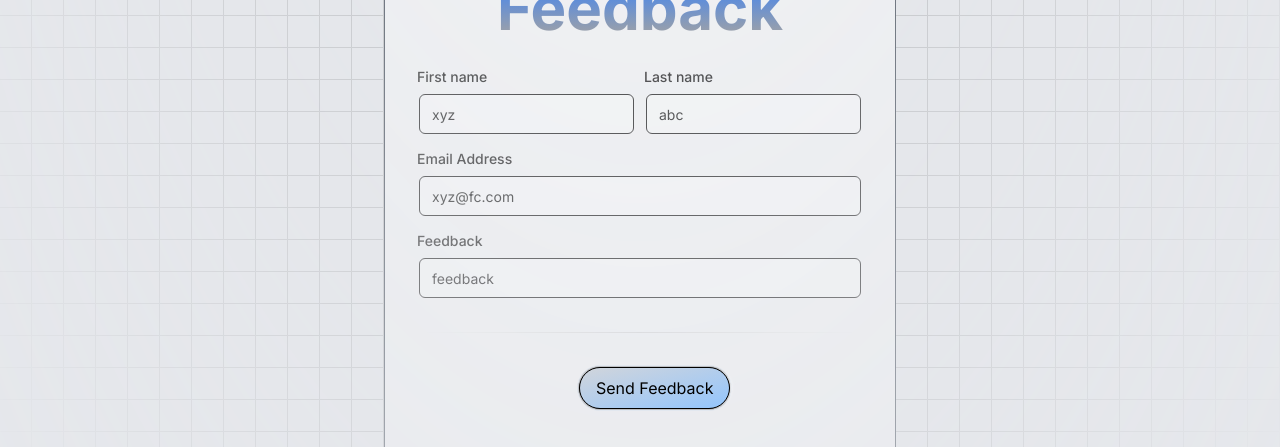
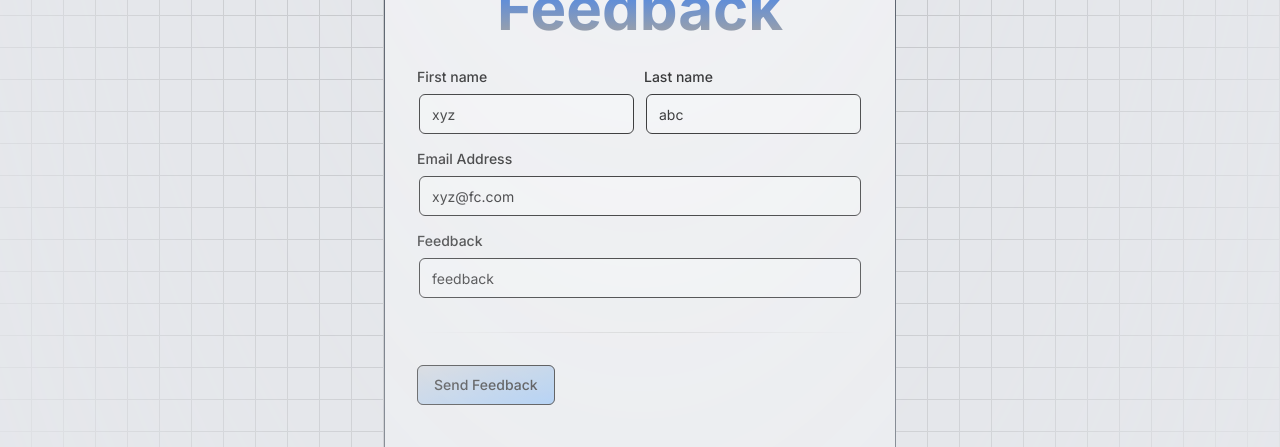
Before and after one commit to gourab8389/my-folio, a Next.js app: page / in a window 1280 px wide. Shown: the part 2353-2800 px from the top of the page. Built offline with nearby package versions, Linux system fonts and the light colour scheme.

Commit message:
formspree

```diff
--- a/app/components/Feedback.tsx
+++ b/app/components/Feedback.tsx
@@ -3,46 +3,37 @@ import React from "react";
 import { cn } from "@/lib/utils";
 import { Input } from "@/components/input";
 import { Label } from "@/components/label";
-import { HoverBorderGradient } from "@/components/hover-border-gradient";
+import { Button } from "@/components/ui/button";
 
 export function Feedback() {
-  const handleSubmit = (e: React.FormEvent<HTMLFormElement>) => {
-    e.preventDefault();
-    console.log("Form submitted");
-  };
-
   return (
-    <div id="feedback" className="max-w-lg w-full mx-10 rounded-none md:rounded-2xl p-8 md:p-8 shadow-input bg-gray-100 dark:bg-gray-950 mt-10 border border-gray-800">
+    <div id="feedback" className="max-w-lg w-full mx-10 sm:mx-4 rounded-none md:rounded-2xl p-4 sm:p-8 shadow-input bg-gray-100 dark:bg-gray-950 mt-10 border border-gray-800">
       <p className="text-3xl lg:text-6xl font-bold text-center relative z-20 bg-clip-text text-transparent bg-gradient-to-b from-blue-500 dark:from-blue-300 to-neutral-400">
         Feedback
       </p>
-      <form className="my-8" onSubmit={handleSubmit}>
+      <form action="https://formspree.io/f/xjkbkyeo" method="POST" className="my-8">
         <div className="flex flex-col md:flex-row space-y-2 md:space-y-0 md:space-x-2 mb-4">
           <LabelInputContainer>
             <Label htmlFor="firstname">First name</Label>
-            <Input id="firstname" placeholder="xyz" type="text" />
+            <Input id="firstname" placeholder="xyz" type="text" name="firstname" />
           </LabelInputContainer>
           <LabelInputContainer>
             <Label htmlFor="lastname">Last name</Label>
-            <Input id="lastname" placeholder="abc" type="text" />
+            <Input id="lastname" placeholder="abc" type="text" name="lastname" />
           </LabelInputContainer>
         </div>
         <LabelInputContainer className="mb-4">
           <Label htmlFor="email">Email Address</Label>
-          <Input id="email" placeholder="xyz@fc.com" type="email" />
+          <Input id="email" placeholder="xyz@fc.com" type="email" name="email" />
         </LabelInputContainer>
         <LabelInputContainer className="mb-4">
           <Label htmlFor="description">Feedback</Label>
-          <Input id="description" placeholder="feedback" type="text" />
+          <Input id="description" placeholder="feedback" type="text" name="description"/>
         </LabelInputContainer>
         <div className="bg-gradient-to-r from-transparent via-neutral-300 dark:via-neutral-700 to-transparent my-8 h-[1px] w-full" />
-        <HoverBorderGradient
-          containerClassName="rounded-full ml-40"
-          as="button"
-          className="bg-gradient-to-br from-gray-300 to-blue-300 border border-black text-black dark:text-white flex items-center space-x-2"
-        >
-          <span className='flex flex-row gap-1'>Send Feedback</span>
-        </HoverBorderGradient>
+        <Button type="submit" className="bg-gradient-to-br from-gray-300 to-blue-300 border border-black text-black dark:text-white flex items-center space-x-2">
+            Send Feedback
+        </Button>
       </form>
     </div>
   );
--- a/app/components/Footer.tsx
+++ b/app/components/Footer.tsx
@@ -1,8 +1,22 @@
+import Link from 'next/link'
 import React from 'react'
+import { FaFacebookF, FaGithub, FaInstagram } from 'react-icons/fa6'
 
 function Footer() {
   return (
-    <div>
+    <div className='flex flex-row justify-between mt-40 w-full' id='contact'>
+      <div className="flex flex-col items-center ml-10 lg:ml-20 mb-2 h-20 ">
+        <h1 className='text-black dark:text-white font-medium'>Portfolio by Gourab Dey</h1>
+        <h2 className='text-black dark:text-white font-extralight'>deyg6988@gmail.com</h2>
+      </div>
+      <div className="flex flex-col mr-10 lg:mr-20 mb-2 h-20">
+        <h1 className='text-black dark:text-white font-medium'>Contact with Me</h1>
+        <div className="flex flex-row gap-2 items-center ml-7 mt-5">
+        <Link href={'https://github.com/gourab8389'}><FaGithub className='rounded-lg' /></Link>
+        <Link href={'https://www.instagram.com/gourab486/?hl=en'}><FaInstagram /></Link>
+        <Link href={'https://www.facebook.com/profile.php?id=100050166159043'}><FaFacebookF /></Link>
+        </div>
+      </div>
 
     </div>
   )
--- a/components/hover-border-gradient.tsx
+++ b/components/hover-border-gradient.tsx
@@ -1,6 +1,5 @@
 "use client";
-import React, { useState, useEffect, useRef } from "react";
-
+import React, { useState, useEffect } from "react";
 import { motion } from "framer-motion";
 import { cn } from "@/utils/cn";
 
@@ -54,15 +53,14 @@ export function HoverBorderGradient({
       }, duration * 1000);
       return () => clearInterval(interval);
     }
-  }, [hovered]);
+  }, [hovered, duration, clockwise]);
+
   return (
     <Tag
-      onMouseEnter={(event: React.MouseEvent<HTMLDivElement>) => {
-        setHovered(true);
-      }}
+      onMouseEnter={() => setHovered(true)}
       onMouseLeave={() => setHovered(false)}
       className={cn(
-        "relative flex rounded-full border  content-center bg-black/20 hover:bg-black/10 transition duration-500 dark:bg-white/20 items-center flex-col flex-nowrap gap-10 h-min justify-center overflow-visible p-px decoration-clone w-fit",
+        "relative flex rounded-full border content-center bg-black/20 hover:bg-black/10 transition duration-500 dark:bg-white/20 items-center flex-col flex-nowrap gap-10 h-min justify-center overflow-visible p-px decoration-clone w-fit",
         containerClassName
       )}
       {...props}
@@ -76,9 +74,7 @@ export function HoverBorderGradient({
         {children}
       </div>
       <motion.div
-        className={cn(
-          "flex-none inset-0 overflow-hidden absolute z-0 rounded-[inherit]"
-        )}
+        className="flex-none inset-0 overflow-hidden absolute z-0 rounded-[inherit]"
         style={{
           filter: "blur(2px)",
           position: "absolute",
@@ -91,7 +87,7 @@ export function HoverBorderGradient({
             ? [movingMap[direction], highlight]
             : movingMap[direction],
         }}
-        transition={{ ease: "linear", duration: duration ?? 1 }}
+        transition={{ ease: "linear", duration: duration }}
       />
       <div className="bg-black absolute z-1 flex-none inset-[2px] rounded-[100px]" />
     </Tag>
--- a/package.json
+++ b/package.json
@@ -9,6 +9,7 @@
     "lint": "next lint"
   },
   "dependencies": {
+    "@formspree/react": "^2.5.1",
     "@radix-ui/react-dropdown-menu": "^2.1.1",
     "@radix-ui/react-icons": "^1.3.0",
     "@radix-ui/react-label": "^2.1.0",
```
Also changed, not shown: 1 other file (tests, documents, lock files or other folders).
